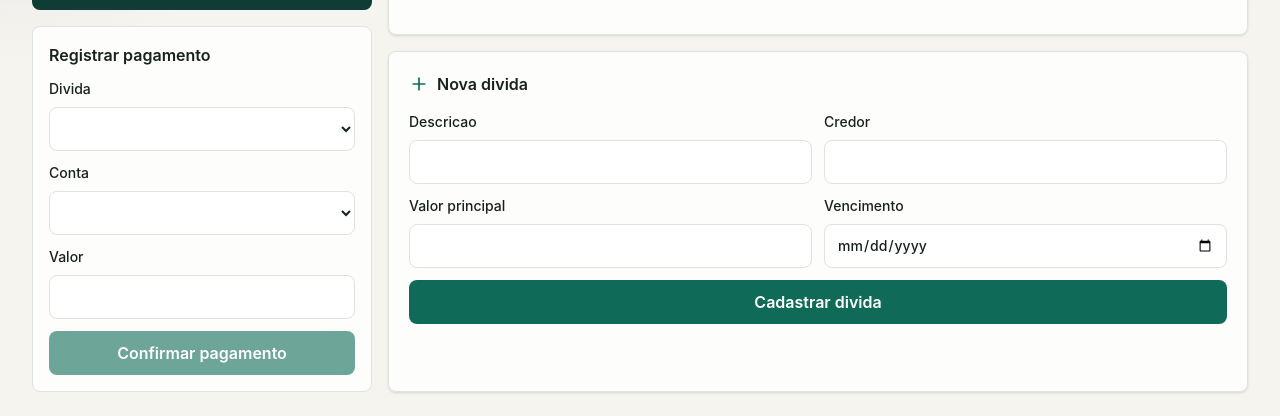
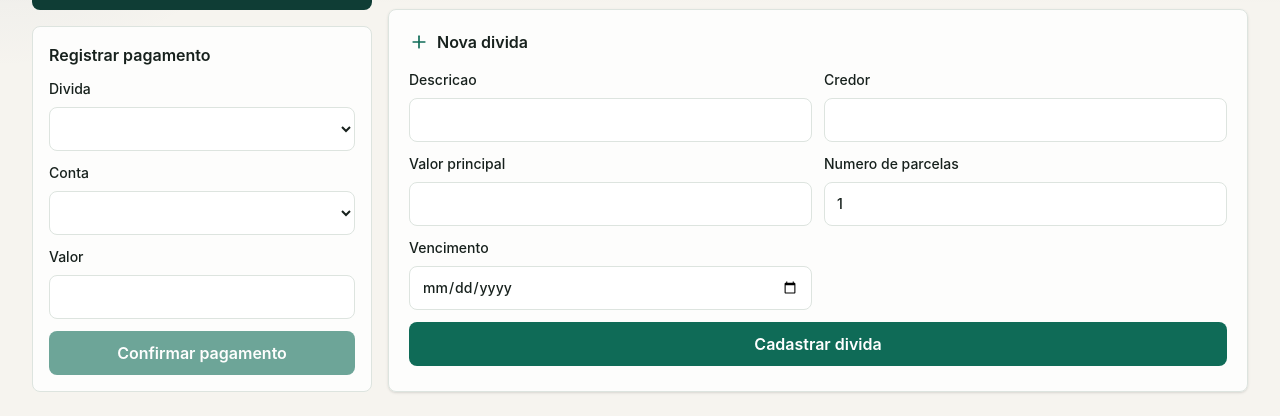
Before and after one commit to tiago-py/financial-app-frontend, a Next.js app: page /debts in a window 1280 px wide. Shown: the part 272-688 px from the top of the page. Built offline with nearby package versions, Linux system fonts and the light colour scheme; no server answers.

Commit message:
[feat]Adding pay in installments options

```diff
--- a/src/features/debts/debts-screen.tsx
+++ b/src/features/debts/debts-screen.tsx
@@ -20,6 +20,7 @@ export function DebtsScreen() {
   const [creditor, setCreditor] = useState("");
   const [principal, setPrincipal] = useState("");
   const [dueDate, setDueDate] = useState("");
+  const [installmentCount, setInstallmentCount] = useState("1");
   const [error, setError] = useState("");
   const [loading, setLoading] = useState(true);
   const [pending, setPending] = useState(false);
@@ -49,14 +50,15 @@ export function DebtsScreen() {
 
   async function createDebt() {
     const principalCents = centsFromInput(principal);
-    if (!description.trim() || principalCents <= 0) return;
+    const installments = Number(installmentCount);
+    if (!description.trim() || principalCents <= 0 || !Number.isInteger(installments) || installments < 1 || installments > 360 || (installments > 1 && !dueDate)) return;
     setPending(true);
     try {
       await apiRequest("/debts", {
         method: "POST",
-        body: JSON.stringify({ description, creditor, principalCents, dueDate: dueDate || null })
+        body: JSON.stringify({ description, creditor, principalCents, dueDate: dueDate || null, installmentCount: installments })
       });
-      setDescription(""); setCreditor(""); setPrincipal(""); setDueDate("");
+      setDescription(""); setCreditor(""); setPrincipal(""); setDueDate(""); setInstallmentCount("1");
       await load();
     } catch (requestError) {
       setError(messageFromError(requestError));
@@ -116,13 +118,13 @@ export function DebtsScreen() {
               <div className="mt-4 grid gap-3">
                 {debts.map((debt) => {
                   const progress = debt.principalCents ? (debt.paidCents / debt.principalCents) * 100 : 0;
-                  return <article className="min-w-0 rounded-lg border border-[#e7ece8] bg-[#fbfbf8] p-4" key={debt.id}><div className="flex flex-col gap-3 sm:flex-row sm:items-start sm:justify-between"><div className="min-w-0"><strong className="block break-words">{debt.description}</strong><span className="block break-words text-sm text-[#66746e]">{debt.creditor ?? "Sem credor"}{debt.dueDate ? " · vence " + formatShortDate(debt.dueDate) : ""}</span></div><div className="flex items-center justify-between gap-2 sm:justify-end"><strong className="whitespace-nowrap">{formatCurrency(debt.pendingCents)}</strong>{debt.paidCents === 0 && <button className="grid size-9 shrink-0 place-items-center rounded-lg text-[#a43b32] hover:bg-[#a43b32]/10" onClick={() => void removeDebt(debt.id)} title="Excluir divida" type="button"><Trash2 size={17} /></button>}</div></div><div className="mt-4 h-2 overflow-hidden rounded-full bg-[#e5ece7]"><i className="block h-full rounded-full bg-[#0f6b57]" style={{ width: Math.min(100, progress) + "%" }} /></div><div className="mt-2 flex flex-wrap justify-between gap-2 text-sm text-[#66746e]"><span>Pago {formatCurrency(debt.paidCents)}</span><span>{debt.status}</span></div></article>;
+                  return <article className="min-w-0 rounded-lg border border-[#e7ece8] bg-[#fbfbf8] p-4" key={debt.id}><div className="flex flex-col gap-3 sm:flex-row sm:items-start sm:justify-between"><div className="min-w-0"><strong className="block break-words">{debt.description}</strong><span className="block break-words text-sm text-[#66746e]">{debt.creditor ?? "Sem credor"}{debt.dueDate ? " · vence " + formatShortDate(debt.dueDate) : ""}{debt.installmentCount > 1 ? ` · ${debt.installmentCount} parcelas` : ""}</span></div><div className="flex items-center justify-between gap-2 sm:justify-end"><strong className="whitespace-nowrap">{formatCurrency(debt.pendingCents)}</strong>{debt.paidCents === 0 && <button className="grid size-9 shrink-0 place-items-center rounded-lg text-[#a43b32] hover:bg-[#a43b32]/10" onClick={() => void removeDebt(debt.id)} title="Excluir divida" type="button"><Trash2 size={17} /></button>}</div></div><div className="mt-4 h-2 overflow-hidden rounded-full bg-[#e5ece7]"><i className="block h-full rounded-full bg-[#0f6b57]" style={{ width: Math.min(100, progress) + "%" }} /></div><div className="mt-2 flex flex-wrap justify-between gap-2 text-sm text-[#66746e]"><span>Pago {formatCurrency(debt.paidCents)}</span><span>{debt.status}</span></div></article>;
                 })}
               </div>
             </section>
             <section className="rounded-lg border border-[#dde4df] bg-white/82 p-4 shadow-sm sm:p-5">
               <div className="flex items-center gap-2"><Plus size={20} className="text-[#0f6b57]" /><h2 className="font-semibold">Nova divida</h2></div>
-              <div className="mt-4 grid min-w-0 gap-3 md:grid-cols-2"><TextField label="Descricao" value={description} onChange={setDescription} /><TextField label="Credor" value={creditor} onChange={setCreditor} /><Field label="Valor principal" value={principal} onChange={setPrincipal} /><label className="grid min-w-0 gap-2 text-sm font-medium">Vencimento<input className="min-h-11 w-full min-w-0 rounded-lg border border-[#dde4df] bg-white px-3" type="date" value={dueDate} onChange={(event) => setDueDate(event.target.value)} /></label><button className="min-h-11 rounded-lg bg-[#0f6b57] px-4 font-semibold text-white disabled:opacity-60 md:col-span-2" disabled={pending} onClick={() => void createDebt()} type="button">Cadastrar divida</button></div>
+              <div className="mt-4 grid min-w-0 gap-3 md:grid-cols-2"><TextField label="Descricao" value={description} onChange={setDescription} /><TextField label="Credor" value={creditor} onChange={setCreditor} /><Field label="Valor principal" value={principal} onChange={setPrincipal} /><label className="grid min-w-0 gap-2 text-sm font-medium">Numero de parcelas<input className="min-h-11 w-full min-w-0 rounded-lg border border-[#dde4df] bg-white px-3" min="1" max="360" type="number" value={installmentCount} onChange={(event) => setInstallmentCount(event.target.value)} /></label><label className="grid min-w-0 gap-2 text-sm font-medium">{Number(installmentCount) > 1 ? "Vencimento da primeira parcela" : "Vencimento"}<input className="min-h-11 w-full min-w-0 rounded-lg border border-[#dde4df] bg-white px-3" type="date" value={dueDate} onChange={(event) => setDueDate(event.target.value)} /></label><button className="min-h-11 rounded-lg bg-[#0f6b57] px-4 font-semibold text-white disabled:opacity-60 md:col-span-2" disabled={pending} onClick={() => void createDebt()} type="button">Cadastrar divida</button></div>
             </section>
           </div>
         </div>
```
Also changed, not shown: src/shared/api/types.ts (+9 -0 lines), 1 other file (tests, documents, lock files or other folders).
